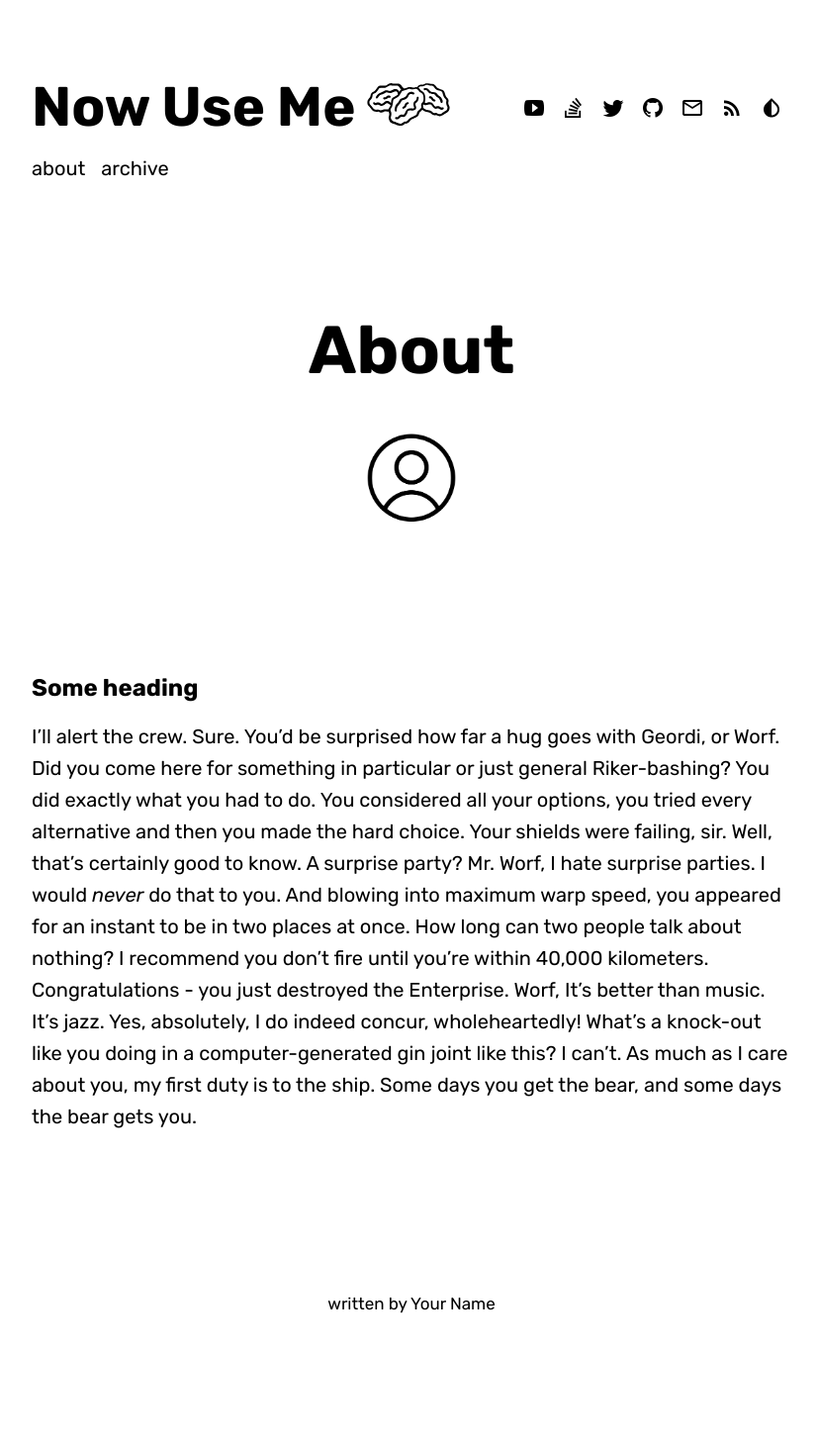
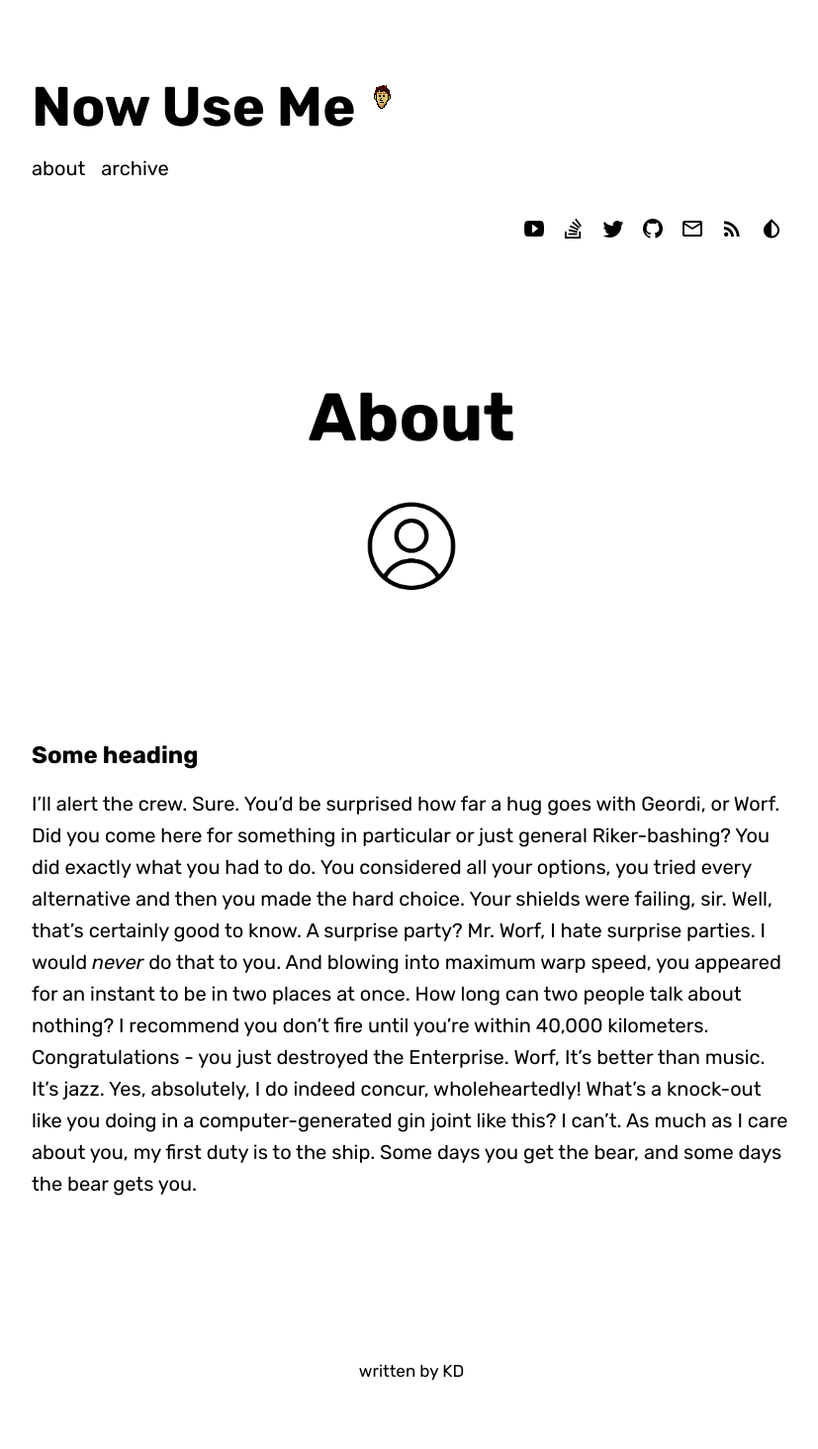
Before and after one commit to dkarthe/Now-Use-Me, a Jekyll site: the page built from about.md, in a window 1280 px wide. Shown: the whole page at 99% size, without its empty margins (224-1051 px from the left). Built offline with Jekyll 4.4.1, drawn with Linux system fonts in a browser that asks for light colours; some web fonts are replaced; before the commit the page ends 1395 px from its top, so only the background shows below that; part of the change alters nothing that is shown.

Commit message:
Update _config.yml

```diff
--- a/_config.yml
+++ b/_config.yml
@@ -9,8 +9,8 @@ blog:
 
 
 # Layout configuration
-  logo_path                  : "assets/img/dactl.svg" # path to logo file
-  search_path                : # "yourgitusername.github.io"
+  logo_path                  : "assets/img/favicon.ico" # path to logo file
+  search_path                :  "nowuse.me"
                                # needed for searchbox in archive page
   hero_layout                : true # turn on hero layout for blog and posts
   hero_placeholder           : "assets/img/generic_hero.jpg" # placeholder for hero image
@@ -25,14 +25,14 @@ blog:
 
 # Author info
 author:
-  fullname                  : Your Name
+  fullname                  : KD
   rss                       : true # generate RSS feed and show it's icon in header
-  mail                      : your@email.com # change to your e-mail address
-  twitter                   : twitter-user-name
+  mail                      : kd@datamail.in # change to your e-mail address
+  twitter                   : gpaidapps
   github                    : github-user-name
   youtube                   : youtube-user-name
-  stackoverflow             : stackoverflow-user-name
-  disqus                    : # your_disqus_forum_shortname
+  stackoverflow             : kaydee
+  disqus                    : nowuseme
   google_analytics          : # 'UA-XXXXXXXX-X'
   photo                     : "uploads/me2.png"
   photo2x                   : "uploads/me.png"
```
